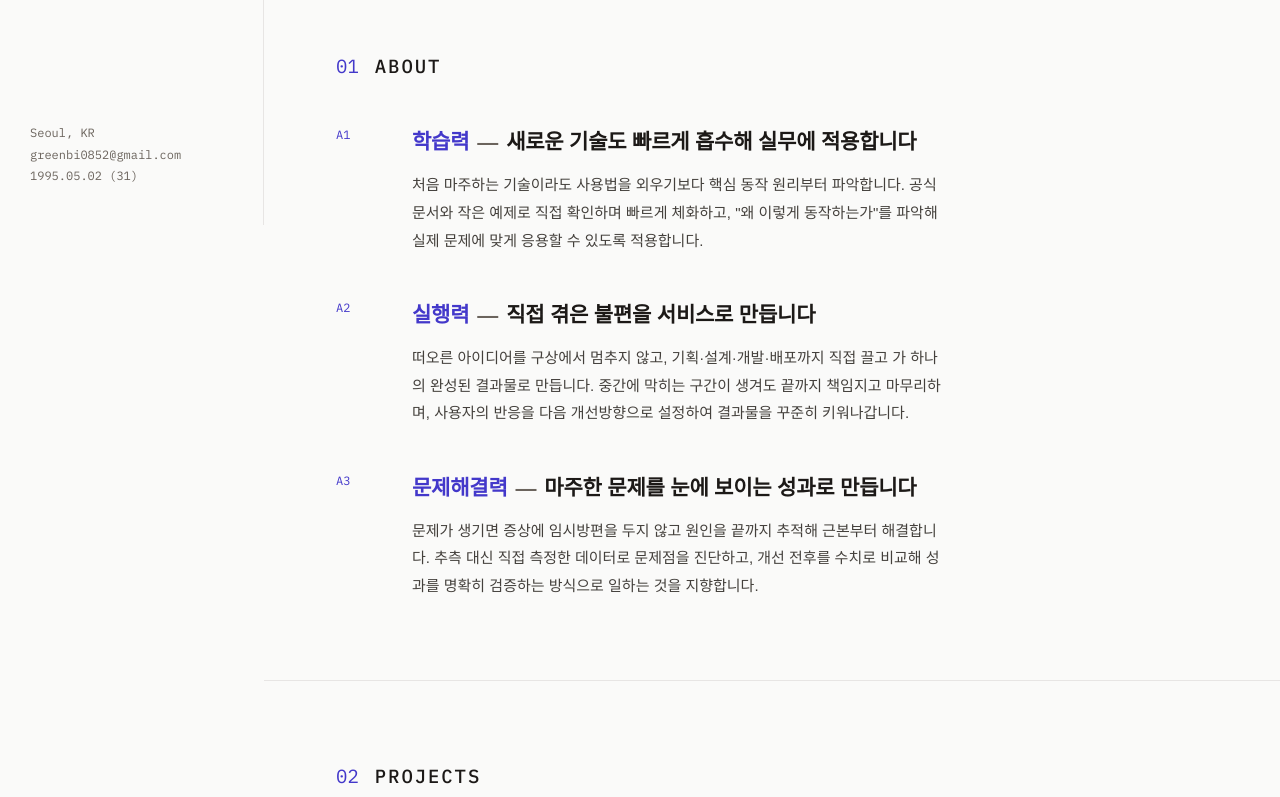
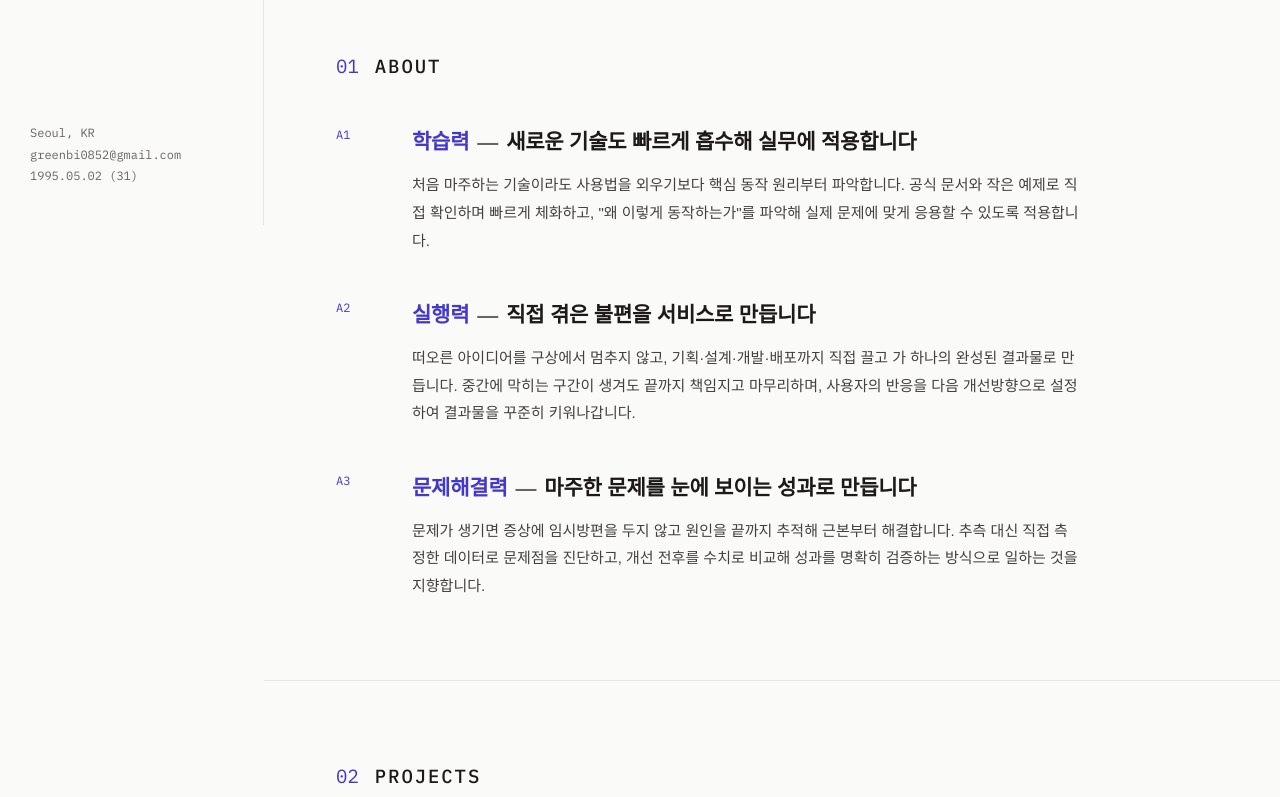
Before and after one commit to seong5/seong5.github.io, a Next.js app: page / in a window 1280 px wide. Shown: the part 575-1372 px from the top of the page. Built offline with nearby package versions, Linux system fonts and the light colour scheme; a web font is replaced by a local one.

Commit message:
💄 style: About 본문 최대 폭을 넓혀 줄바꿈 완화

```diff
--- a/app/components/About.tsx
+++ b/app/components/About.tsx
@@ -16,7 +16,7 @@ export default function About() {
               <span className="mx-2 text-muted">—</span>
               새로운 기술도 빠르게 흡수해 실무에 적용합니다
             </h3>
-            <p className="max-w-[64ch] text-[0.9375rem] font-light leading-[1.85] text-ink2">
+            <p className="max-w-[80ch] text-[0.9375rem] font-light leading-[1.85] text-ink2">
               처음 마주하는 기술이라도 사용법을 외우기보다 핵심 동작 원리부터 파악합니다. 공식
               문서와 작은 예제로 직접 확인하며 빠르게 체화하고, &quot;왜 이렇게 동작하는가&quot;를
               파악해 실제 문제에 맞게 응용할 수 있도록 적용합니다.
@@ -31,7 +31,7 @@ export default function About() {
               <span className="mx-2 text-muted">—</span>
               직접 겪은 불편을 서비스로 만듭니다
             </h3>
-            <p className="max-w-[64ch] text-[0.9375rem] font-light leading-[1.85] text-ink2">
+            <p className="max-w-[80ch] text-[0.9375rem] font-light leading-[1.85] text-ink2">
               떠오른 아이디어를 구상에서 멈추지 않고, 기획·설계·개발·배포까지 직접 끌고 가 하나의
               완성된 결과물로 만듭니다. 중간에 막히는 구간이 생겨도 끝까지 책임지고 마무리하며,
               사용자의 반응을 다음 개선방향으로 설정하여 결과물을 꾸준히 키워나갑니다.
@@ -46,7 +46,7 @@ export default function About() {
               <span className="mx-2 text-muted">—</span>
               마주한 문제를 눈에 보이는 성과로 만듭니다
             </h3>
-            <p className="max-w-[64ch] text-[0.9375rem] font-light leading-[1.85] text-ink2">
+            <p className="max-w-[80ch] text-[0.9375rem] font-light leading-[1.85] text-ink2">
               문제가 생기면 증상에 임시방편을 두지 않고 원인을 끝까지 추적해 근본부터 해결합니다.
               추측 대신 직접 측정한 데이터로 문제점을 진단하고, 개선 전후를 수치로 비교해 성과를
               명확히 검증하는 방식으로 일하는 것을 지향합니다.
```
